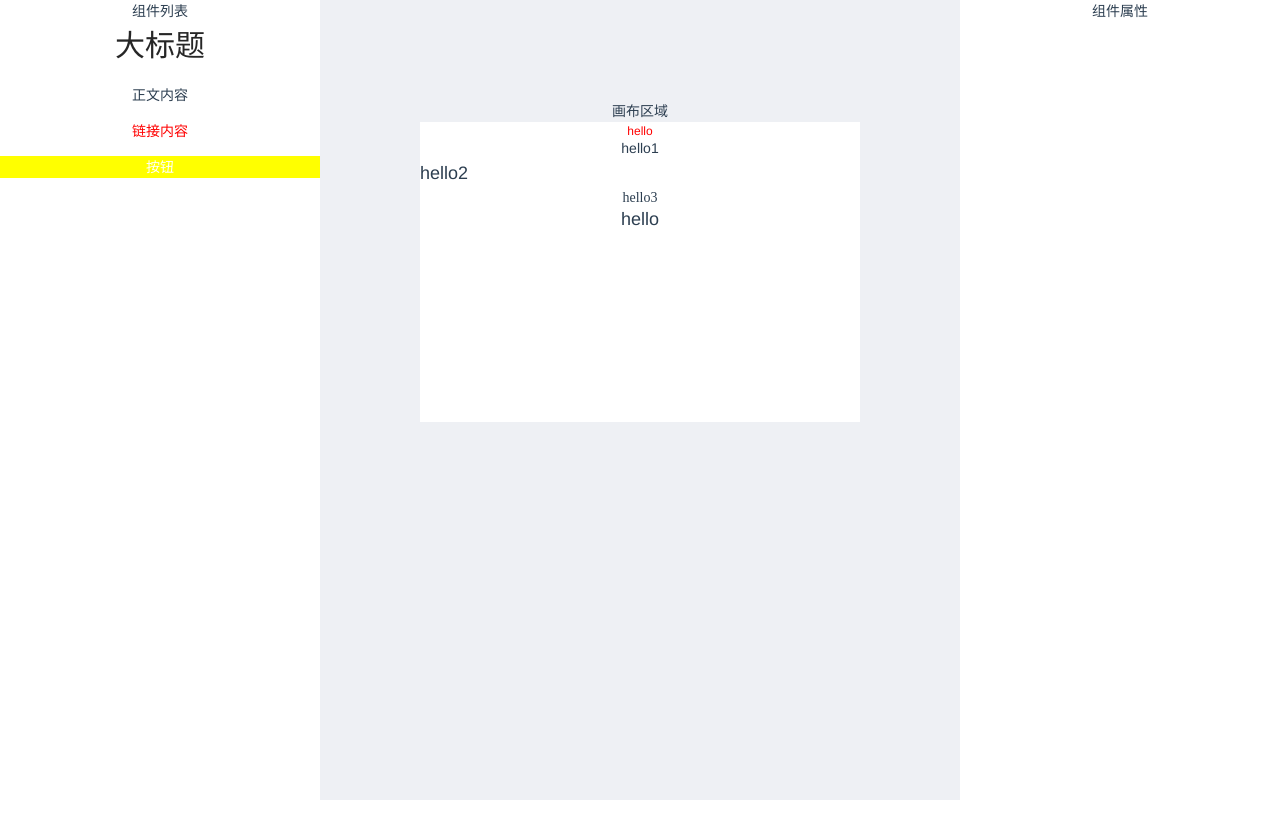
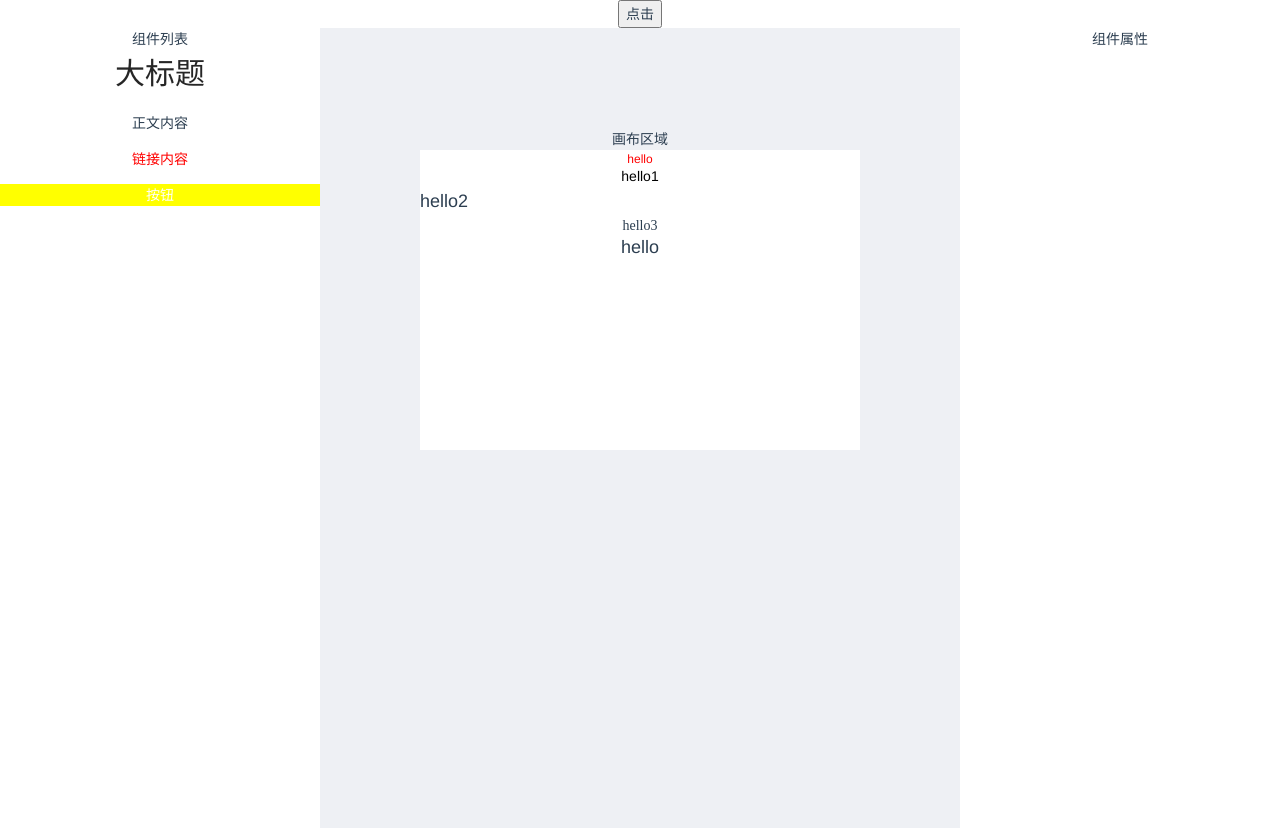
Before and after one commit to qiaoxin111/qx-vue-ts, a Vue app: page /editor in a window 1280 px wide. Before the commit the page ends 800 px from the top, so only its background shows below. Built offline with nearby package versions, Linux system fonts and the light colour scheme.

Commit message:
增加颜色选择器组件

```diff
--- /dev/null
+++ b/jest.config.js
@@ -0,0 +1,6 @@
+module.exports = {
+  preset: "@vue/cli-plugin-unit-jest/presets/typescript",
+  transform: {
+    "^.+\\.vue$": "vue-jest",
+  },
+};
--- /dev/null
+++ b/src/components/ColorPicker.vue
@@ -0,0 +1,67 @@
+<template>
+  <div class="colorPickerCom">
+    <div class="nativeColorPicker">
+      <input type="color" :value="value" @input="handleChange($event.target.value)" />
+    </div>
+    <ul class="colorPickerContainer">
+      <li v-for="(item, index) in colorArray" :key="index">
+        <div class="colorInner" :style="{ backgroundColor: item }" @click="handleChange(item)"></div>
+      </li>
+    </ul>
+  </div>
+</template>
+<script lang="ts">
+import { defineComponent, PropType } from "vue";
+const colorArray = ["#fff", "#d02d35", "#dc4a2d", "#f2dc52", "#78d047", "#428af1", "#5a27bc", "#817f82", "#000000", ""];
+export default defineComponent({
+  props: {
+    value: {
+      type: String,
+      default: "#000",
+    },
+    colorArray: {
+      type: Array as PropType<string[]>,
+      default: colorArray,
+    },
+  },
+  emits: ["change"],
+  setup(props, context) {
+    const handleChange = (value: string) => {
+      context.emit("change", value);
+    };
+    return {
+      handleChange,
+    };
+  },
+});
+</script>
+<style lang="less">
+.colorPickerCom {
+  display: flex;
+  justify-content: space-around;
+  .nativeColorPicker {
+    width: 20%;
+  }
+  ul {
+    width: 70%;
+    padding-left: 0px;
+    list-style: none;
+    display: flex;
+    flex-wrap: wrap;
+    li {
+      list-style: none;
+      width: 20%;
+      height: 20%;
+      min-width: 20%;
+      max-width: 20%;
+      .colorInner {
+        width: 20px;
+        height: 20px;
+        border: 1px solid #ccc;
+        margin-bottom: 5px;
+        border-radius: 3px;
+      }
+    }
+  }
+}
+</style>
--- a/src/components/FormTable.vue
+++ b/src/components/FormTable.vue
@@ -23,7 +23,11 @@
 <script lang="ts">
 import { defineComponent, computed } from "vue";
 import { PropsFormType, propsForm, PropFormValueType } from "@/propsMap";
+import ColorPicker from "@/components/ColorPicker.vue";
 export default defineComponent({
+  components: {
+    ColorPicker,
+  },
   props: {
     props: {
       type: Object,
--- a/src/components/UserProfile.vue
+++ b/src/components/UserProfile.vue
@@ -1,8 +1,6 @@
 <template>
   <div>
-    <a-button v-if="!user.isLogin" type="primary" @click="login"
-      >登录111{{ user }}</a-button
-    >
+    <a-button v-if="!user.isLogin" type="primary" @click="login">登录111{{ user }}</a-button>
     <a-dropdown v-else>
       <a-button type="primary"> {{ user.name }} <DownOutlined /></a-button>
       <template #overlay>
--- /dev/null
+++ b/src/components/test.vue
@@ -0,0 +1,24 @@
+<template>
+  <div>
+    <button @click="trigger">点击</button>
+    <input type="file" ref="fileInput" :style="{ display: 'none' }" />
+  </div>
+</template>
+<script lang="ts">
+import { defineComponent, ref } from "vue";
+
+export default defineComponent({
+  setup() {
+    const fileInput = ref<null | HTMLInputElement>(null);
+    const trigger = () => {
+      if (fileInput.value) {
+        fileInput.value.click();
+      }
+    };
+    return {
+      fileInput,
+      trigger,
+    };
+  },
+});
+</script>
--- a/src/propsMap.ts
+++ b/src/propsMap.ts
@@ -1,5 +1,4 @@
 import { defaultPropsType } from "./defaultProps";
-
 export interface PropFormValueType {
   component: string;
   subComponent?: string;
@@ -63,4 +62,8 @@ export const propsForm: PropsFormType = {
       { text: "仿宋", value: "'FangSong', 'STFangsong'" },
     ],
   },
+  color: {
+    component: "ColorPicker",
+    text: "字体颜色",
+  },
 };
--- a/src/store/editor.ts
+++ b/src/store/editor.ts
@@ -21,7 +21,11 @@ const testComponents: ComponentData[] = [
     name: "x-text",
     props: { text: "hello", fontSize: "12px", color: "red" },
   },
-  { id: uuidv4(), name: "x-text", props: { text: "hello1", fontSize: "14px", lineHeight: "1", textAlign: "center" } },
+  {
+    id: uuidv4(),
+    name: "x-text",
+    props: { text: "hello1", fontSize: "14px", lineHeight: "1", color: "#000", textAlign: "center" },
+  },
   { id: uuidv4(), name: "x-text", props: { text: "hello2", fontSize: "18px", lineHeight: "2", textAlign: "left" } },
   { id: uuidv4(), name: "x-text", props: { text: "hello3", fontSize: "14px", lineHeight: "1", fontFamily: "SimSun" } },
   {
--- a/src/views/Editor.vue
+++ b/src/views/Editor.vue
@@ -1,5 +1,6 @@
 <template>
   <div class="editor">
+    <Test></Test>
     <a-row>
       <a-col class="wraper" :span="6">
         组件列表
@@ -29,7 +30,7 @@
   </div>
 </template>
 <script lang="ts">
-import { defineComponent, computed, onUpdated, watchEffect } from "vue";
+import { defineComponent, computed } from "vue";
 import { useStore } from "vuex";
 import { ComponentData } from "@/store/editor";
 import { defaultTemplates } from "@/defaultTemplate";
@@ -37,6 +38,7 @@ import ComponentLists from "@/components/ComponentList.vue";
 import EditWrapper from "@/components/EditWrapper.vue";
 import FormTablue from "@/components/FormTable.vue";
 import XText from "@/components/XText.vue";
+import Test from "@/components/test.vue";
 
 export default defineComponent({
   components: {
@@ -44,6 +46,7 @@ export default defineComponent({
     ComponentLists,
     EditWrapper,
     FormTablue,
+    Test,
   },
 
   setup() {
--- a/tsconfig.json
+++ b/tsconfig.json
@@ -12,7 +12,8 @@
     "sourceMap": true,
     "baseUrl": ".",
     "types": [
-      "webpack-env"
+      "webpack-env",
+      "jest"
     ],
     "paths": {
       "@/*": [
```
Also changed, not shown: package.json (+6 -1 lines), .eslintrc.js, 2 other files (tests, documents, lock files or other folders).
